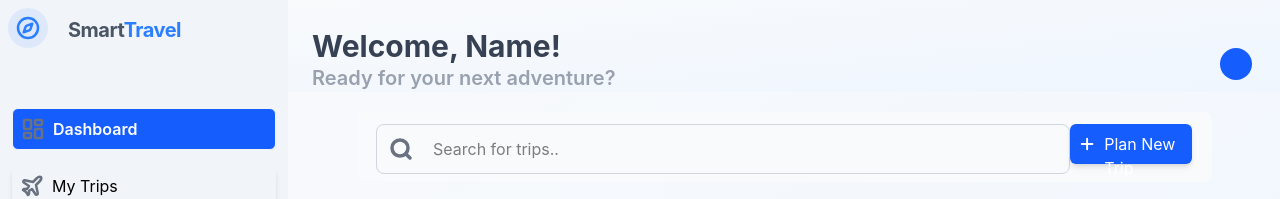
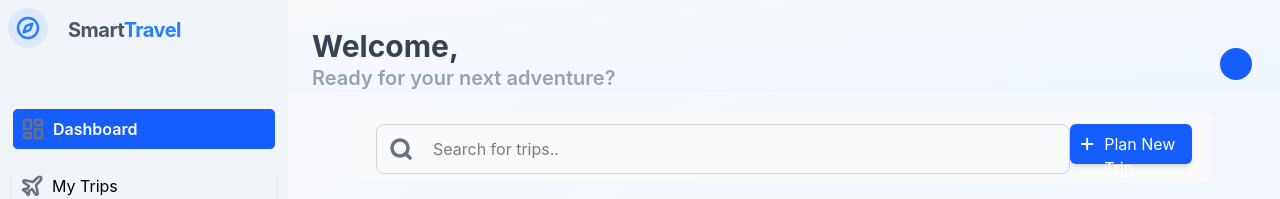
Before and after one commit to Suhanii15/Smart-Travel, a React (Vite) app in the folder client/: page /dashboard in a window 1280 px wide. Shown: the top 199 px of the page. Built offline with nearby package versions, Linux system fonts and the light colour scheme.

Commit message:
more updates

```diff
--- a/client/src/pages/Dashboard.jsx
+++ b/client/src/pages/Dashboard.jsx
@@ -57,7 +57,7 @@ const {user,logoutuser}=useContext(AuthContext);
     variants={containerVariants}
     className="text-3xl font-bold text-gray-700 mt-7 mx-6"
   >
-    Welcome, Name!
+    Welcome,{user?.name}
     <motion.h3
       initial="hidden"
       animate="visible"
```
